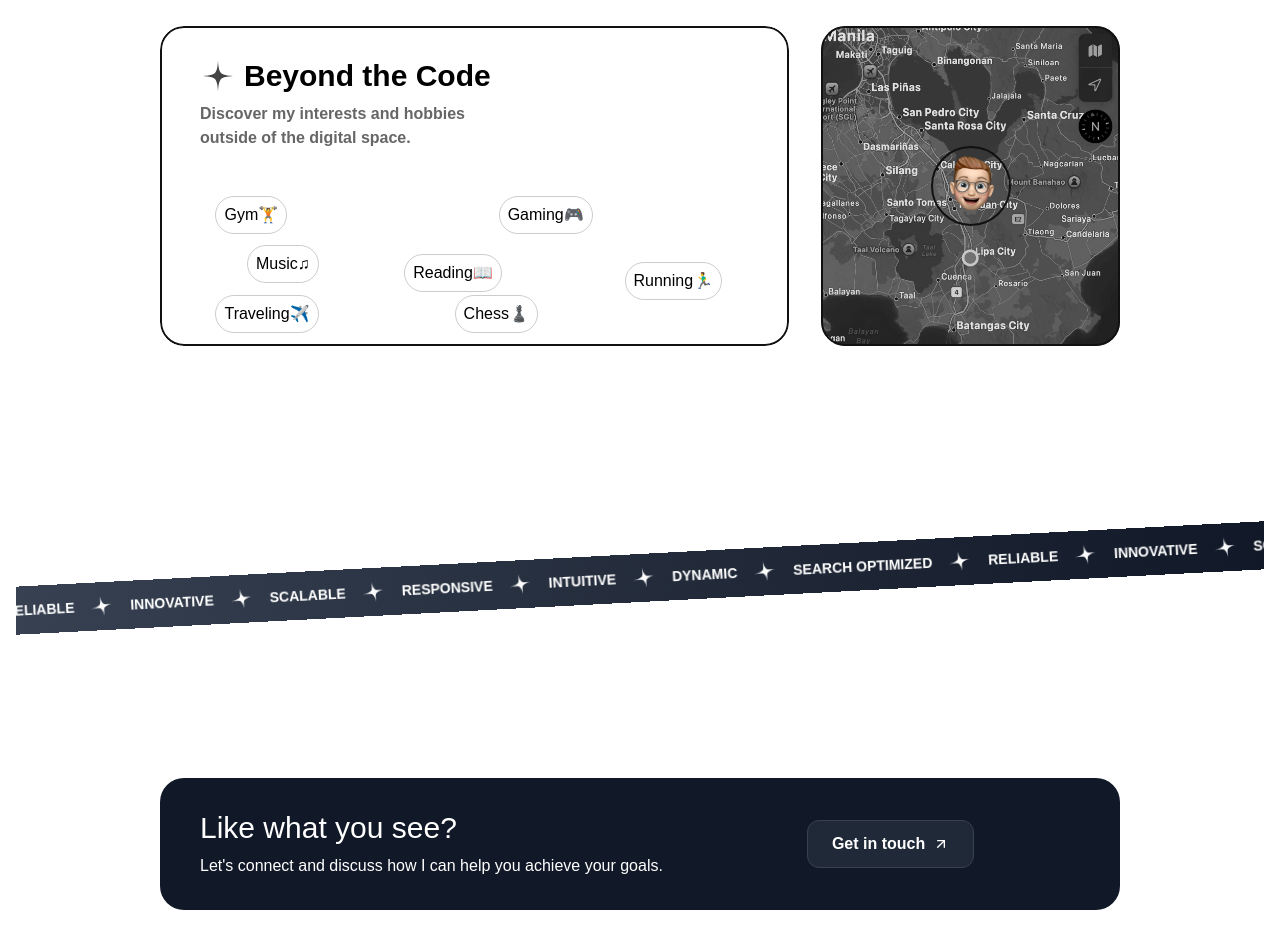
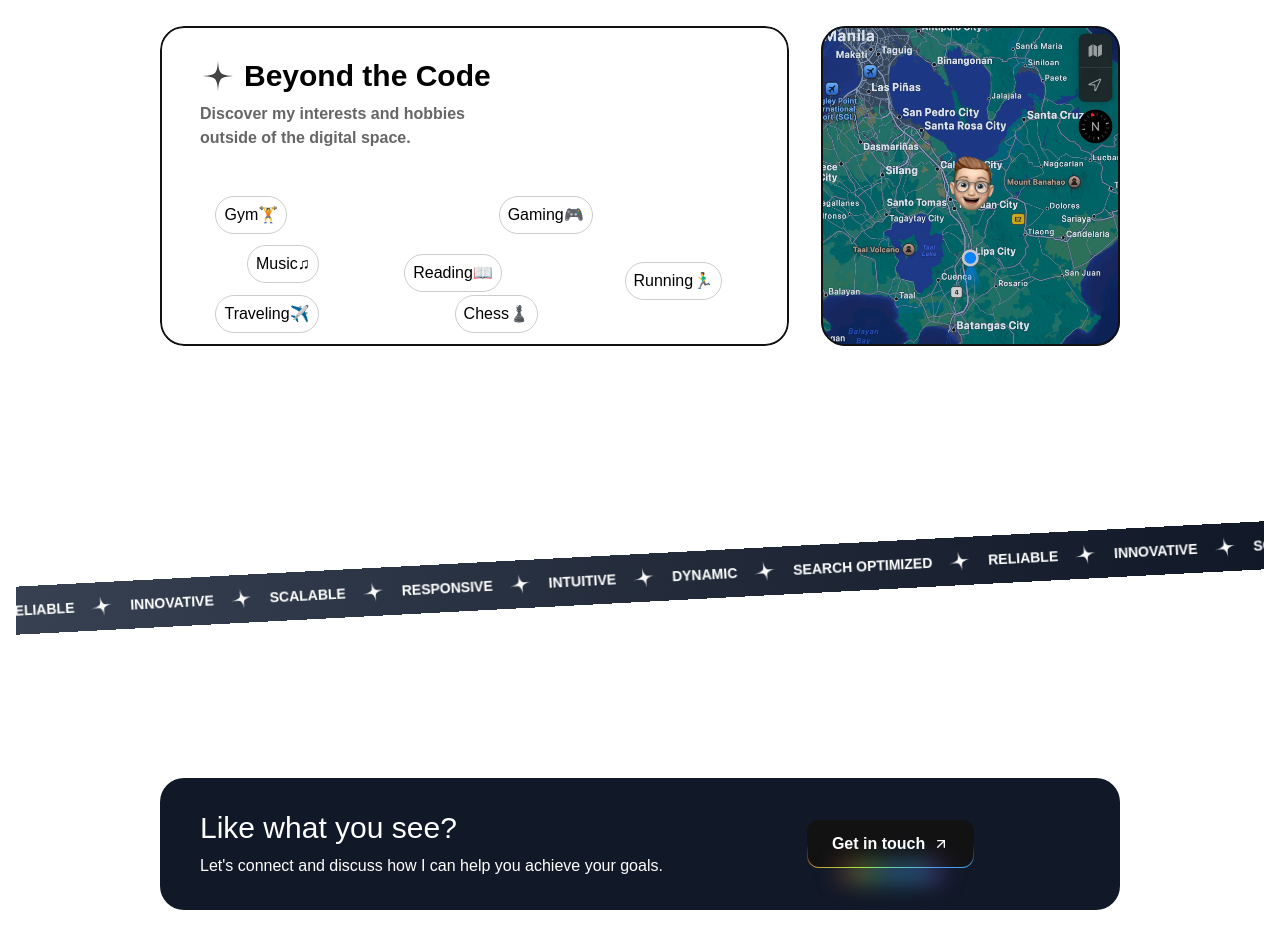
Before and after one commit to Coconhat/porfolio, a Next.js app: page / in a window 1280 px wide. Shown: the part 2580-3532 px from the top of the page. Built offline with nearby package versions, Linux system fonts and the light colour scheme; a web font is replaced by a local one.

Commit message:
fix: refactor About and Contact sections; remove unnecessary styles and enhance button component

```diff
--- a/src/sections/About.tsx
+++ b/src/sections/About.tsx
@@ -183,11 +183,9 @@ export const AboutSection = () => {
                   src={mapImage}
                   alt="map"
                   className="h-full w-full object-cover object-left-top"
-                  style={{ filter: "grayscale(100%)" }}
+
                 />
-                <div className="absolute top-1/2 left-1/2 -translate-x-1/2 -translate-y-1/2 size-20 rounded-full  after:content-[''] after:absolute after:inset-0 after:outline after:outline-2 after:-outline-offset-2 after:rounded-full after:outline-vercel-gray-700">
-                  <div className="absolute inset-0 rounded-full bg-vercel-gray-800 -z-20 animate-ping [animation-duration:2s]"></div>
-                  <div className="absolute inset-0 rounded-full bg-vercel-gray-800 -z-10"></div>
+                <div className="absolute top-1/2 left-1/2 -translate-x-1/2 -translate-y-1/2 size-20 rounded-full">
                   <Image src={smileMemoji} alt="memoji" className="size-20" />
                 </div>
               </Card>
--- a/src/sections/Contact.tsx
+++ b/src/sections/Contact.tsx
@@ -1,13 +1,14 @@
 import { useState } from "react";
 import ArrowUpRightIcon from "@/assets/icons/arrow-up-right.svg";
 import grainImage from "@/assets/images/grain.jpg";
+import { RainbowButton } from "@/components/ui/rainbow-button";
 
 export const ContactSection = () => {
   return (
     <section className="bg-background">
       <div className="py-16 pt-12 lg:py-24 lg:pt-20 bg-vercel-white text-vercel-black">
         <div className="container mx-auto">
-          <div className="bg-gray-900 text-white py-8 px-10 rounded-3xl text-center md:text-left relative overflow-hidden z-0">
+          <div className="bg-gray-900 text-white py-8 px-10 rounded-3xl text-center md:text-left relative overflow-hidden z-10">
             <div
               className="absolute inset-0 opacity-5 -z-10"
               style={{
@@ -17,19 +18,17 @@ export const ContactSection = () => {
             ></div>
             <div className="flex flex-col md:flex-row gap-8 md:gap-16 items-center">
               <div>
-                <h2 className="text-2xl md:text-3xl">
-                  Like what you see?
-                </h2>
+                <h2 className="text-2xl md:text-3xl">Like what you see?</h2>
                 <p className="text-sm mt-2 md:text-base">
                   Let&apos;s connect and discuss how I can help you achieve your
                   goals.
                 </p>
               </div>
-              <div className="lg:ml-20">
-                <button className="text-white bg-gray-800 inline-flex items-center px-6 h-12 rounded-xl gap-2 w-max border border-gray-700">
-                  <span className="font-semibold">Get in touch</span>
+              <div className="lg:ml-20 z-20">
+                <RainbowButton className="text-white bg-vercel-black inline-flex items-center px-6 h-12 rounded-xl gap-2 w-max border border-gray-700">
+                  <span className="font-semibold cursor-pointer">Get in touch</span>
                   <ArrowUpRightIcon className="w-4 h-4" />
-                </button>
+                </RainbowButton>
               </div>
             </div>
           </div>
```
